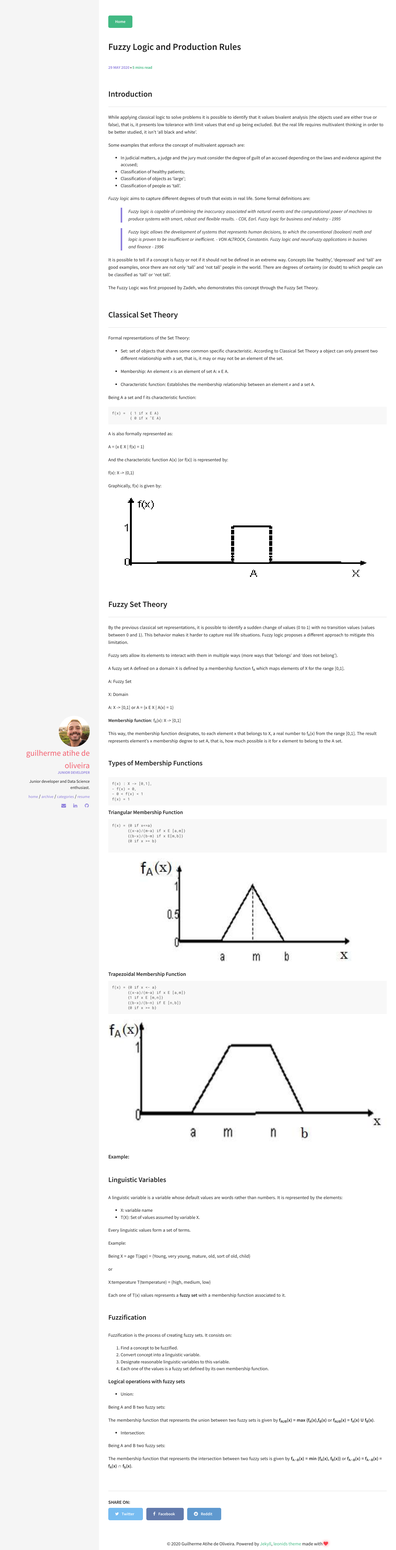
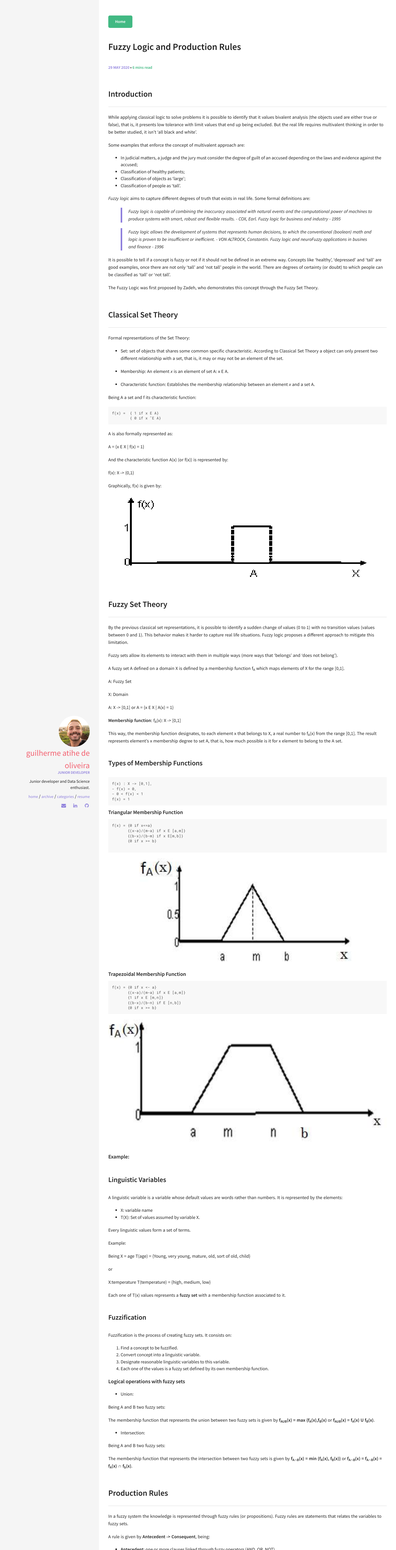
Before and after one commit to gatihe/guiati9.dev, a Jekyll site: the page built from _posts/2020-05-29-fuzzy_logic_and_production_rules.md, in a window 1280 px wide. Shown: the whole page at 31% size. Built offline with Jekyll 4.4.1, drawn with Linux system fonts in a browser that asks for light colours; some of the changed text lies outside the part shown.

Commit message:
Update 2020-05-29-fuzzy_logic_and_production_rules.md

```diff
--- a/_posts/2020-05-29-fuzzy_logic_and_production_rules.md
+++ b/_posts/2020-05-29-fuzzy_logic_and_production_rules.md
@@ -149,3 +149,34 @@ The membership function that represents the union between two fuzzy sets is give
 Being A and B two fuzzy sets:
 
 The membership function that represents the intersection between two fuzzy sets is given by __f<sub>A∩B</sub>(x) = min {f<sub>A</sub>(x), f<sub>B</sub>(x)}__ or __f<sub>A∩B</sub>(x) = f<sub>A∩B</sub>(x) = f<sub>A</sub>(x) ∩ f<sub>b</sub>(x)__.
+
+## Production Rules
+
+In a fuzzy system the knowledge is represented through fuzzy rules (or propositions). Fuzzy rules are statements that relates the variables to fuzzy sets.
+
+A rule is given by __Antecedent -> Consequent__, being:
+
+- __Antecedent__: one or more clauses linked through fuzzy operators (AND, OR, NOT).
+- __Consequent__: the conclusion.
+
+The difference of statements from the symbolic to connectionist logic is that the antecedent and the consequent are now __linguistic variable__ values. As per example:
+
+If __blood_pressure__ is __high__ and __individual_age__ is __elder__;
+Then __health_insurance_cost__ is __very_high__
+
+Being the linguistic values:
+
+- blood_pressure(b) = {low, average, high}
+- indiviual_age(i) = {young, adult, elder}
+- heal_insurance_cost = {low, average, high, very high
+
+The fuzzy reasoning, which simulates human characteristics, is executed through inference, which allows drawing conclusions based on known facts.
+
+### Steps to Create Fuzzy Production Rules
+
+1. Create linguistic variables;
+2. Choose domain values to the input linguistic variables;
+3. Choose domain values to the output linguistic variable;
+4. Associate fuzzy sets to each variable;
+5. Create membership functions to each varaiable
+6. Define fuzzy rules
```
